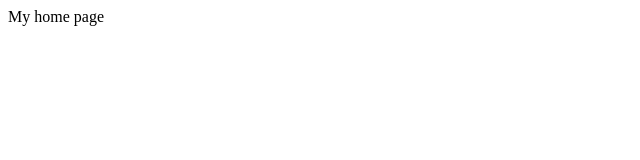
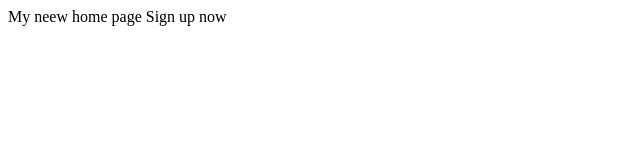
Before and after one commit to lemontiel/New, a plain HTML site: page index.html in a window 1280 px wide. Shown: the whole page, without its empty margins (0-640 px from the left). Drawn offline with Linux system fonts and the light colour scheme.

Commit message:
adding sign up button

```diff
--- a/index.html
+++ b/index.html
@@ -6,6 +6,7 @@
 </head>
 
 <body>
-  My home page
+  My neew home page
+  Sign up now
 </body>
 </html>
```
